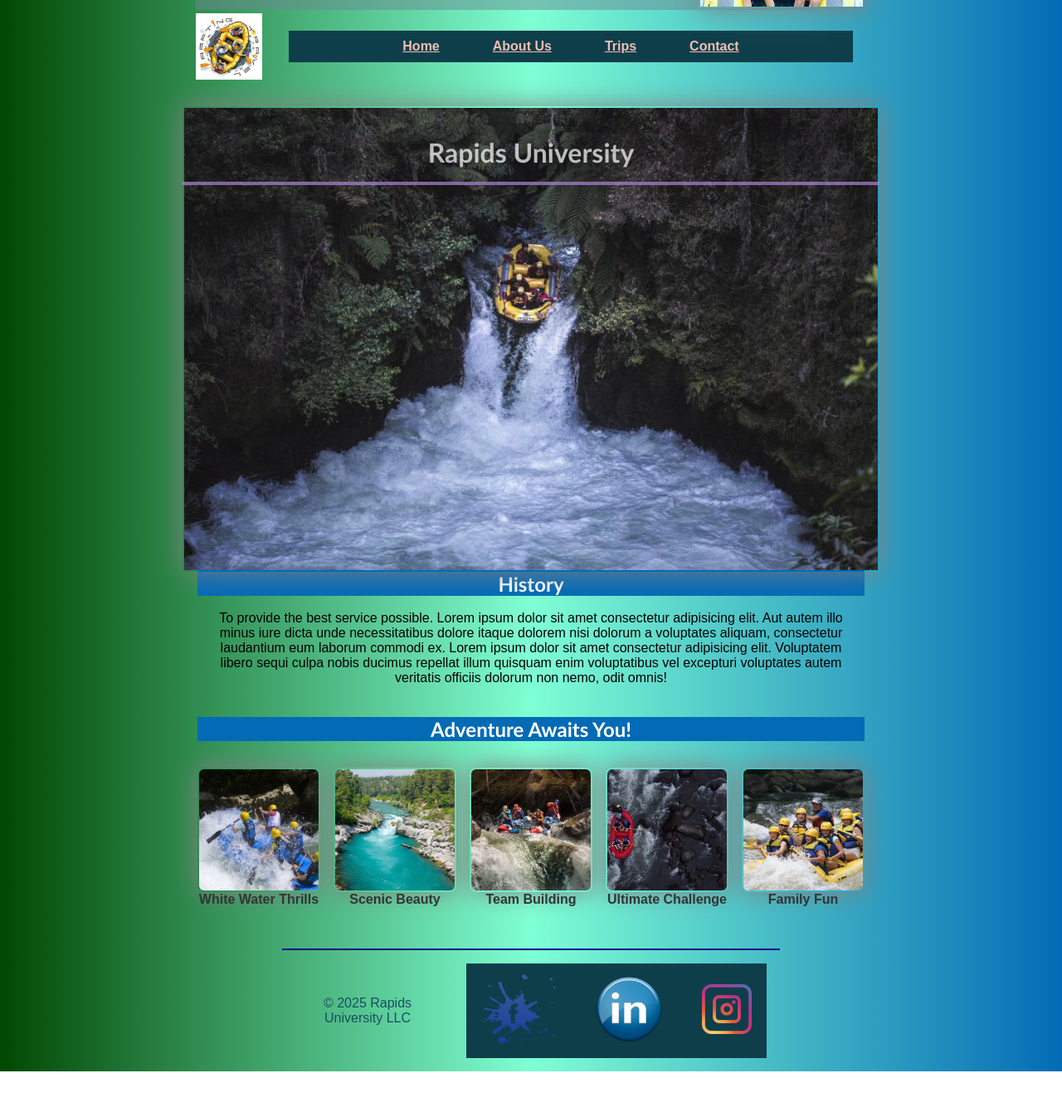
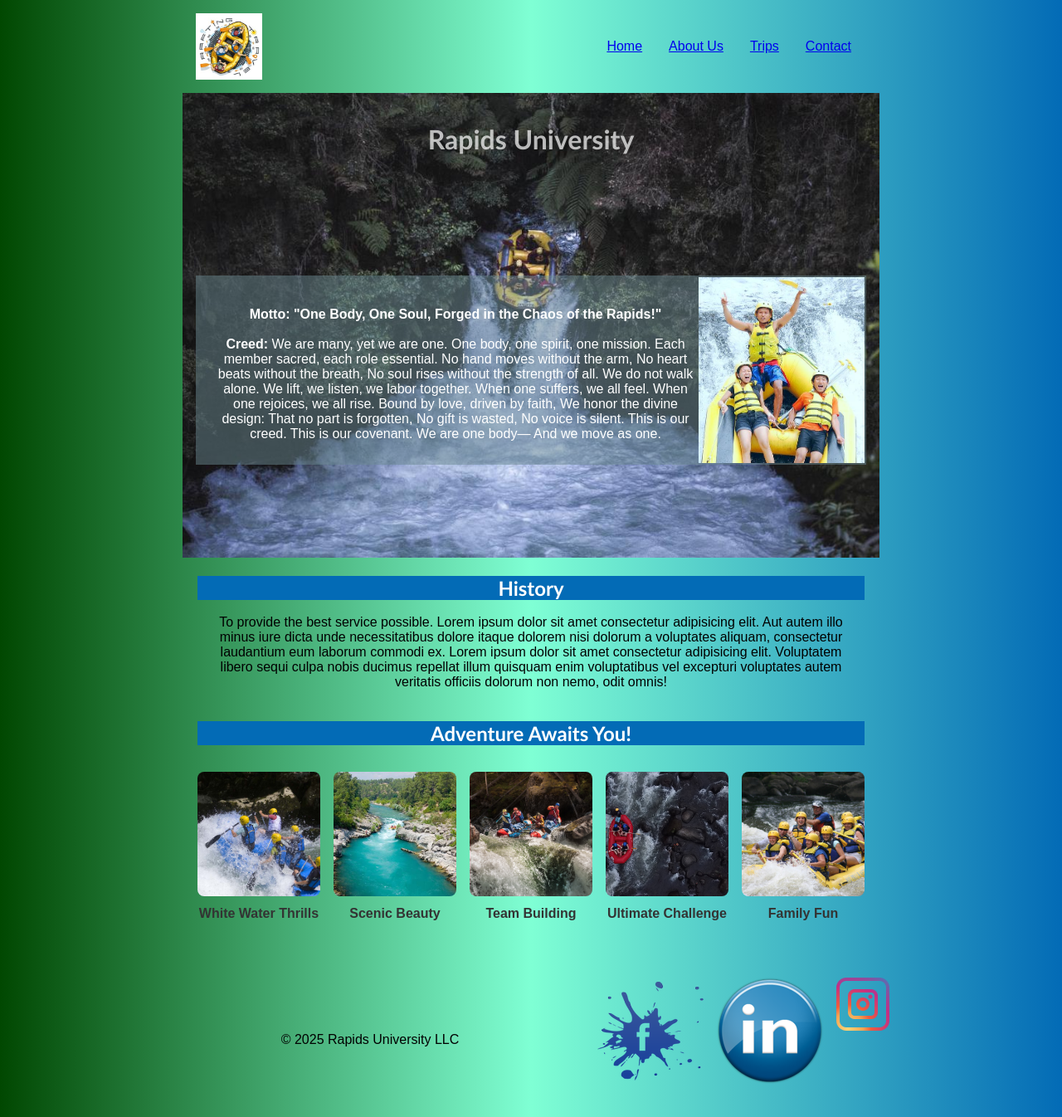
Before and after one commit to IVP6/wdd130, a plain HTML site: page wwr/about.html in a window 1280 px wide. Shown: the whole page at 83% size. Before the commit the page ends 1291 px from the top, so only its background shows below. Drawn offline with Linux system fonts and the light colour scheme; files that its build step writes are made by us from their sources.

Commit message:
fixed inline/ css issues

```diff
--- a/wwr/about.html
+++ b/wwr/about.html
@@ -7,7 +7,6 @@
     <meta name="description"
         content="Learn about Rapids University - our history, mission, and white water rafting adventures. Discover our team and the exciting rafting experiences we offer.">
     <meta name="author" content="Ivan Padron">
-    <link rel="stylesheet" href="styles/styles.css">
     <title>About Us</title>
     <link rel="stylesheet" href="styles/rafting.css">
 
@@ -29,10 +28,10 @@
     </header>
     <main>
         <div class="hero">
-            <img src="images/raft-waterfall.jpg" alt="raft going down waterfall" style="width:100%;height:auto">
+            <img src="images/raft-waterfall.jpg" alt="raft going down waterfall">
             <h1>Rapids University</h1>
             <article>
-                <img class="hero" src="images/adventure.jpg" alt="Our Team" style="width: 200px; height:auto">
+                <img class="hero" src="images/adventure.jpg" alt="Our Team">
 
                 <p>
                     <br><strong>Motto: "One Body, One Soul, Forged in the Chaos of the Rapids!"</strong><br>
@@ -99,13 +98,13 @@
         <p>&copy; 2025 Rapids University LLC</p>
         <nav class="socialmedia">
             <a href="https://facebook.com">
-                <img src="images/facebook-splash.png" alt="Facebook" style="width:90px;height:90px">
+                <img src="images/facebook-splash.png" alt="Facebook">
             </a>
             <a href="https://linkedin.com">
-                <img src="images/linkedin.png" alt="LinkedIn" style="width:80px;height:80px">
+                <img src="images/linkedin.png" alt="LinkedIn">
             </a>
             <a href="https://instagram.com">
-                <img src="images/insta.png" alt="Instagram" style="width:60px;height:60px">
+                <img src="images/insta.png" alt="Instagram">
             </a>
         </nav>
 
--- a/wwr/styles/rafting.css
+++ b/wwr/styles/rafting.css
@@ -42,13 +42,13 @@ nav ul{
     gap: 2rem;  /* Add this line for spacing between items */
 }
 .socialmedia a {
+    height: 150px;
     text-decoration: none;
 }
 .hero {
     position: relative;
 }
 .hero img {
-    display: block;
     width: 100%;
     height: auto;
 }
@@ -69,7 +69,7 @@ header img {
 /* ...existing code... */
 
 footer {
-    width: 600px;
+    width: 900px;
     margin: 0 auto;
     display: grid;
     grid-template-columns: 1fr auto;
@@ -113,9 +113,8 @@ article {
 }
 .hero article img {
     float: right;
-    width: 125px;
-    border: 0px;
-    margin-left: 16px;
+    width: 200px;
+    height: auto;
 }
 .adventure-grid {
     display: grid;
```
